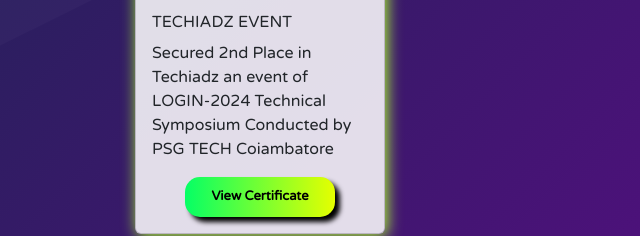
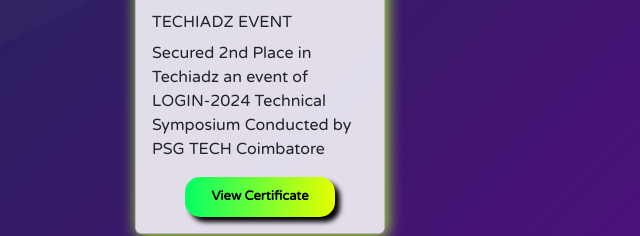
Before and after one commit to saran247/Portfolio_Saran, a plain HTML site: page html/certifications.html in a window 1280 px wide. Shown: the part 400-636 px from the top of the page, 0-640 px from the left. Drawn offline with nearby package versions, Linux system fonts and the light colour scheme; some packages are replaced by stand-ins of ours; a script that the page names is missing; files whose address does not match are found by name.

Commit message:
new commit

```diff
--- a/css/certifications.css
+++ b/css/certifications.css
@@ -24,6 +24,7 @@ hr{
     flex-direction: column;
     justify-content: space-between;
     transition: all 0.3s ease-in-out;
+    cursor: pointer;
 }
 
 .card:hover{
--- a/css/index.css
+++ b/css/index.css
@@ -16,6 +16,7 @@
     box-shadow: 10px 10px 50px greenyellow;
     border-radius: 100px;
     transition: all 0.6s ease-in-out;
+    cursor:grab;
 }
 .img_profile:hover{
     transform: scale(1.2);
--- a/css/project.css
+++ b/css/project.css
@@ -36,6 +36,7 @@ hr{
 .card-body{
     height: 200px;
     box-sizing: border-box;
+    cursor: pointer;
 }
 .card-text{
     text-align: justify;
--- a/html/certifications.html
+++ b/html/certifications.html
@@ -81,7 +81,7 @@
                 <img src="/certificates/psg techiadz.jpg" class="card-img-top" alt="...">
                 <div class="card-body">
                     <h6 class="card-title">TECHIADZ EVENT </h6>
-                  <p class="card-text">Secured 2nd Place in Techiadz an event of LOGIN-2024 Technical Symposium Conducted by PSG TECH Coiambatore </p>
+                  <p class="card-text">Secured 2nd Place in Techiadz an event of LOGIN-2024 Technical Symposium Conducted by PSG TECH Coimbatore </p>
                   <a target="_blank" href="https://drive.google.com/file/d/1gBCd1rGxgU6l2oZZaerWkPJlRs6VrkeD/view?usp=sharing"> <button class="pro_but" >View Certificate</button> </a>
                 </div>
             </div>
```
Also changed, not shown: index.html (line endings or trailing spaces).
